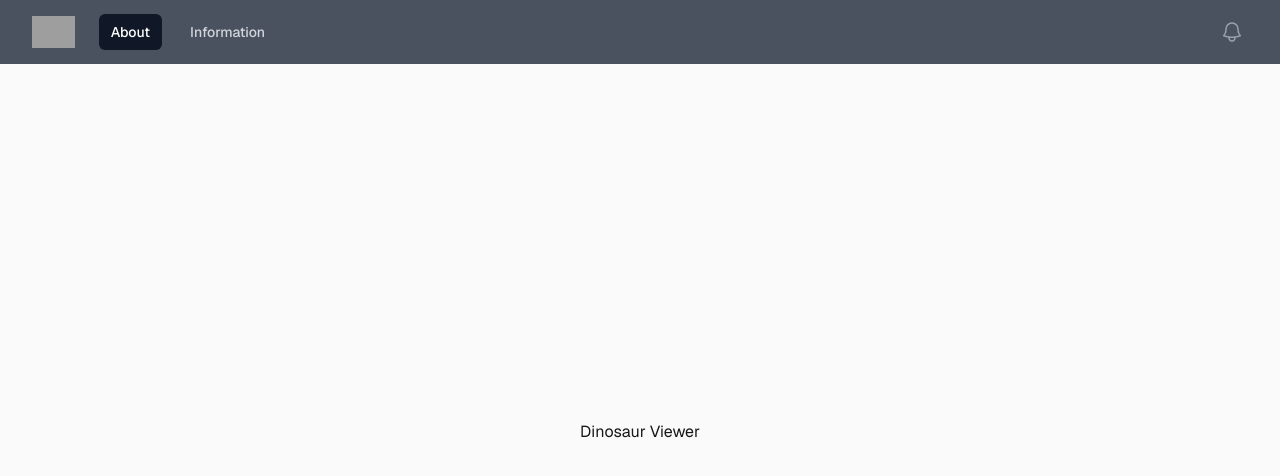
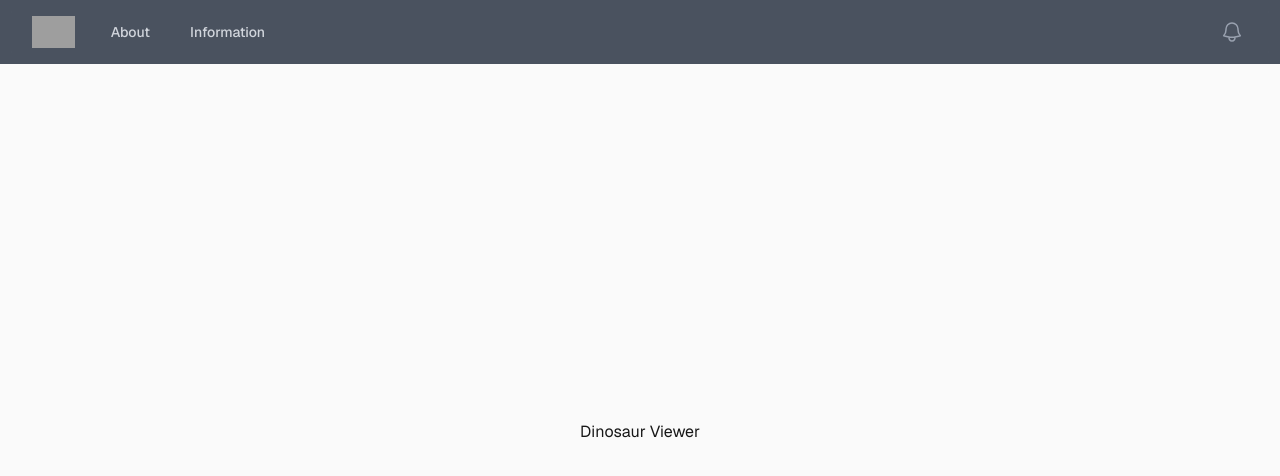
Before and after one commit to wongkj/dinosaur-viewer, a Next.js app: page / in a window 1280 px wide. Shown: the top 476 px of the page. Built offline with nearby package versions, Linux system fonts and the light colour scheme; grey boxes are pictures that could not be loaded.

Commit message:
fix: Highlight the selected tab

```diff
--- a/src/app/_components/Navbar/Navbar.tsx
+++ b/src/app/_components/Navbar/Navbar.tsx
@@ -1,10 +1,12 @@
 "use client";
 
+import Link from "next/link";
+import { usePathname } from "next/navigation";
 import { useState } from "react";
 
 const navigation = [
-  { name: "About", href: "/about", current: true },
-  { name: "Information", href: "/information", current: false },
+  { name: "About", href: "/about" },
+  { name: "Information", href: "/information" },
 ];
 
 // const userMenu = [
@@ -14,11 +16,15 @@ const navigation = [
 // ];
 
 export const Navbar = () => {
+  const pathname = usePathname() ?? "";
   const [isMobileMenuOpen, setIsMobileMenuOpen] = useState(false);
   // const [isUserMenuOpen, setIsUserMenuOpen] = useState(false);
 
+  const isCurrentPath = (href: string) =>
+    pathname === href || pathname.startsWith(`${href}/`);
+
   return (
-    <nav className="sticky top-0 z-50 w-full bg-gray-800/95 backdrop-blur supports-[backdrop-filter]:bg-gray-800/80">
+    <nav className="sticky top-0 z-50 w-full bg-gray-800/95 backdrop-blur supports-backdrop-filter:bg-gray-800/80">
       <div className="mx-auto max-w-7xl px-2 sm:px-6 lg:px-8">
         <div className="relative flex h-16 items-center justify-between">
           <div className="absolute inset-y-0 left-0 flex items-center sm:hidden">
@@ -76,18 +82,18 @@ export const Navbar = () => {
             <div className="hidden sm:ml-6 sm:block">
               <div className="flex space-x-4">
                 {navigation.map((item) => (
-                  <a
+                  <Link
                     key={item.name}
                     href={item.href}
-                    aria-current={item.current ? "page" : undefined}
+                    aria-current={isCurrentPath(item.href) ? "page" : undefined}
                     className={
-                      item.current
+                      isCurrentPath(item.href)
                         ? "rounded-md bg-gray-900 px-3 py-2 text-sm font-medium text-white"
                         : "rounded-md px-3 py-2 text-sm font-medium text-gray-300 hover:bg-white/5 hover:text-white"
                     }
                   >
                     {item.name}
-                  </a>
+                  </Link>
                 ))}
               </div>
             </div>
@@ -122,18 +128,18 @@ export const Navbar = () => {
         <div id="mobile-menu" className="block sm:hidden">
           <div className="space-y-1 px-2 pt-2 pb-3">
             {navigation.map((item) => (
-              <a
+              <Link
                 key={item.name}
                 href={item.href}
-                aria-current={item.current ? "page" : undefined}
+                aria-current={isCurrentPath(item.href) ? "page" : undefined}
                 className={
-                  item.current
+                  isCurrentPath(item.href)
                     ? "block rounded-md bg-gray-900 px-3 py-2 text-base font-medium text-white"
                     : "block rounded-md px-3 py-2 text-base font-medium text-gray-300 hover:bg-white/5 hover:text-white"
                 }
               >
                 {item.name}
-              </a>
+              </Link>
             ))}
           </div>
         </div>
```
